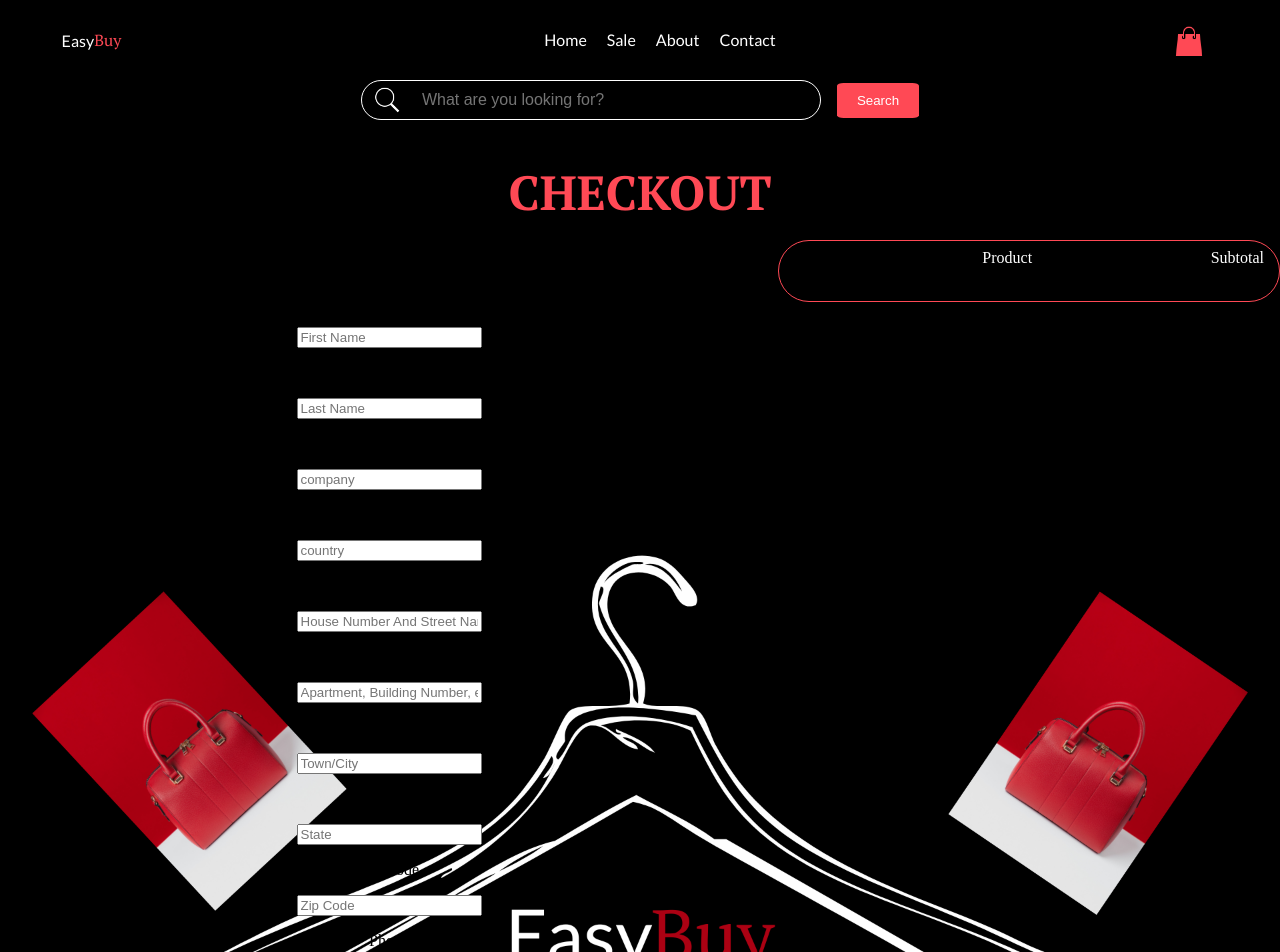
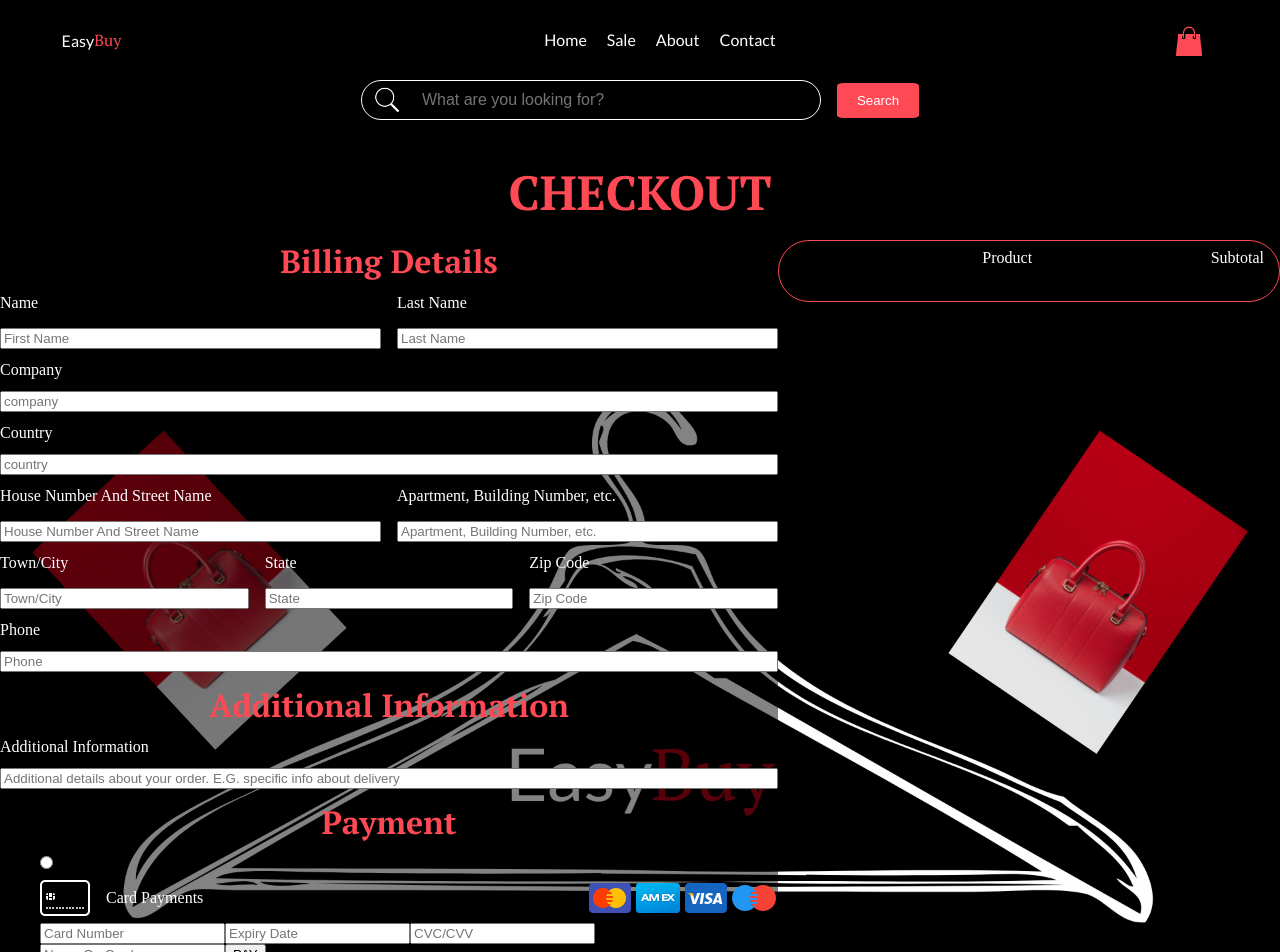
Before and after one commit to lem31/mystore, a React (Vite) app in the folder my-store-app/: page /Checkout in a window 1280 px wide. Shown: the top 952 px of the page. Built offline with nearby package versions, Linux system fonts and the light colour scheme; a web font is replaced by a local one.

Commit message:
added styles to checkout page

```diff
--- a/my-store-app/src/CSS_Modules/Checkout_Page/checkout.module.css
+++ b/my-store-app/src/CSS_Modules/Checkout_Page/checkout.module.css
@@ -1,9 +1,6 @@
 .container_checkout {
   display: flex;
   flex-direction: column;
-  /* justify-content: center;
-  align-content: center;
-  align-items: center; */
   max-width: 100vw;
   height: auto;
   margin-top: 40px;
@@ -25,13 +22,51 @@
   align-items: center;
   gap: 16px;
   width: 100%;
+  background-color: rgba(0, 0, 0, 0.486);
 }
 .payment_form {
   display: flex;
   flex-direction: column;
-  justify-content: center;
-  align-content: center;
+  gap: 12px;
+  width: 100%;
+}
+
+.checkout_label {
+  font-size: var(--font-size-small);
+  color: var(--secondary-color);
+}
+
+.label_input_div {
+  display: flex;
+  flex-direction: column;
+  gap: 16px;
+  width: 100%;
+}
+
+.row_div {
+  display: flex;
+  flex-direction: row;
+  gap: 16px;
+  width: 100%;
+}
+
+.card_payment_div {
+  display: flex;
+  flex-direction: row;
   align-items: center;
   gap: 16px;
   width: 100%;
 }
+
+.card_payment_p {
+  font-size: var(--font-size-small);
+  color: var(--secondary-color);
+  text-wrap: nowrap;
+}
+
+.card_payment_img_div {
+  display: flex;
+  flex-direction: row;
+  justify-content: end;
+  width: 100%;
+}
--- a/my-store-app/src/CSS_Modules/Global_Styles/global_styles.module.css
+++ b/my-store-app/src/CSS_Modules/Global_Styles/global_styles.module.css
@@ -34,6 +34,14 @@
 .h2 {
   color: var(--tertiary-color);
   font-size: var(--font-size-medium);
+  font-family: var(--font-family-2);
+  font-weight: bold;
+  text-align: center;
+}
+
+.h3 {
+  color: var(--tertiary-color);
+  font-size: var(--font-size-small);
   font-family: var(--font-family-2);
   font-weight: bold;
   text-align: center;
--- a/my-store-app/src/Components/Checkout/Payment_Form/index.jsx
+++ b/my-store-app/src/Components/Checkout/Payment_Form/index.jsx
@@ -2,7 +2,7 @@ import React from 'react';
 import { useNavigate } from 'react-router-dom';
 import { useCallback} from 'react';
 import useMyStore from '../../../Components/Store';
-import CreditCard from '../../../Images/icons8-credit-card-80.png';
+import CreditCard from '../../../Images/icons8-card-50.png';
 import MasterCard from '../../../Images/icons8-mastercard-48.png';
 import Amex from '../../../Images/icons8-american-express-48.png';
 import Visa from '../../../Images/icons8-visa-48.png';
@@ -10,6 +10,7 @@ import Mæstro from '../../../Images/icons8-maestro-48.png';
 import Klarna from '../../../Images/klarna-pink-square-logo-24364.png';
 import Vipps from '../../../Images/Vipps.png';
 import styles from '../../../CSS_Modules/Checkout_Page/checkout.module.css';
+import gStyles from '../../../CSS_Modules/Global_Styles/global_styles.module.css';
 
 function PaymentForm() {
   const navigate = useNavigate();
@@ -22,41 +23,67 @@ function PaymentForm() {
   return (
     <div className={styles.payment_form_box}>
       <form className={styles.payment_form} onSubmit={(e) => { e.preventDefault(); handleClick(); }}>
-        <h1>Billing Details</h1>
-        <label htmlFor="name">Name</label>
+        <h1 className={gStyles.h2}>Billing Details</h1>
+        <div className={styles.row_div}>
+          <div className={styles.label_input_div} >
+        <label className={styles.checkout_label} htmlFor="name">Name</label>
         <input type="text" id="first-name" name="first-name" placeholder="First Name"/>
-        <label htmlFor="last-name">Last Name</label>
+        </div>
+        <div className={styles.label_input_div}>
+        <label className={styles.checkout_label} htmlFor="last-name">Last Name</label>
         <input type="text" id="last-name" name="last-name" placeholder="Last Name"/>
-        <label htmlFor="company">Company</label>
+        </div>
+        </div>
+        <label className={styles.checkout_label}htmlFor="company">Company</label>
         <input type="text" id="company" name="company" placeholder="company"/>
-        <label htmlFor="country">Country</label>
+        <label className={styles.checkout_label} htmlFor="country">Country</label>
         <input type="text" id="country" name="country" placeholder="country"/>
-        <label htmlFor="house-number-and-street-name">House Number And Street Name</label>
+        <div className={styles.row_div}>
+          <div className={styles.label_input_div}>
+        <label className={styles.checkout_label}htmlFor="house-number-and-street-name">House Number And Street Name</label>
         <input type="text" id="house-number-and-street-name" name="house-number-and-street-name" placeholder="House Number And Street Name"/>
-        <label htmlFor="apartment-building-number">Apartment, Building Number, etc.</label>
+        </div>
+        <div className={styles.label_input_div}>
+        <label className={styles.checkout_label} htmlFor="apartment-building-number">Apartment, Building Number, etc.</label>
         <input type="text" id="apartment-building-number" name="apartment-building-number" placeholder="Apartment, Building Number, etc."/>
-        <label htmlFor="town-city">Town/City</label>
+        </div>
+        </div>
+        <div className={styles.row_div}>
+          <div className={styles.label_input_div}>
+        <label className={styles.checkout_label} htmlFor="town-city">Town/City</label>
         <input type="text" id="town-city" name="town-city" placeholder="Town/City"/>
-        <label htmlFor="state">State</label>
+        </div>
+        <div className={styles.label_input_div}>
+        <label className={styles.checkout_label} htmlFor="state">State</label>
         <input type="text" id="state" name="state" placeholder="State"/>
-        <label htmlFor="zip-code">Zip Code</label>
+        </div>
+        <div className={styles.label_input_div}>
+        <label className={styles.checkout_label} htmlFor="zip-code">Zip Code</label>
         <input type="text" id="zip-code" name="zip-code" placeholder="Zip Code"/>
-        <label htmlFor="phone">Phone</label>
+        </div>
+        </div>
+        <label className={styles.checkout_label} htmlFor="phone">Phone</label>
         <input type="number" id="phone" name="phone" placeholder="Phone"/>
-        <h2>Additional Information</h2>
-        <label htmlFor="additional-info">Additional Information</label>
+        <h2 className={gStyles.h2}>Additional Information</h2>
+        <label className={styles.checkout_label} htmlFor="additional-info">Additional Information</label>
         <input type="text" id="additional-info" name="additional-info" placeholder="Additional details about your order. E.G. specific info about delivery"/>
-        <h2>Payment</h2>
+
+
+        <h2 className={gStyles.h2}>Payment</h2>
         <ul>
           <li>
             <input type="radio" id="option1" name="payment-options" value="option1"/>
             <label htmlFor="option1">
+              <div className={styles.card_payment_div}>
               <img src={CreditCard} alt="Option 1"/>
-              <span>Card Payment</span>
+              <p className={styles.card_payment_p}>Card Payments</p>
+            <div className={styles.card_payment_img_div}>
               <img src={MasterCard} alt="Option1"/>
               <img src={Amex} alt="Option1"/>
               <img src={Visa} alt="Option1"/>
               <img src={Mæstro} alt="Option1"/>
+              </div>
+              </div>
             </label>
           </li>
 
@@ -87,6 +114,7 @@ function PaymentForm() {
             </label>
           </li>
         </ul>
+
       </form>
     </div>
   );};
```
Also changed, not shown: my-store-app/src/Images/icons8-card-50.png (added), my-store-app/src/Images/icons8-credit-card-80.png (deleted).
